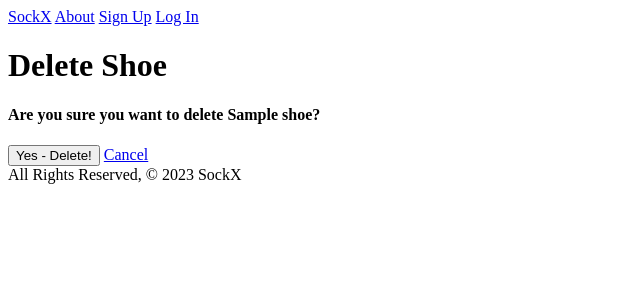
After one commit to jkawashiri/sockx, a Django app: page /shoes/1/delete/ in a window 1280 px wide. The commit adds this page. Shown: the top 300 px of the page, without its empty margins (0-640 px from the left). Run offline with Django 4.2, Linux system fonts and the light colour scheme; tables that the repository leaves empty hold one stand-in row (values such as "Sample post").

Commit message:
update/delete func

```diff
--- a/main_app/models.py
+++ b/main_app/models.py
@@ -1,4 +1,5 @@
 from django.db import models
+from django.urls import reverse
 
 from django.contrib.auth.models import User
 
@@ -15,3 +16,6 @@ class Shoe(models.Model):
 
     def __str__(self):
         return f'{self.name} ({self.id})'
+
+    def get_absolute_url(self):
+        return reverse('detail', kwargs={'pk': self.pk})
--- /dev/null
+++ b/main_app/templates/main_app/shoe_confirm_delete.html
@@ -0,0 +1,14 @@
+{% extends 'base.html' %}
+{% block content %}
+
+<h1>Delete Shoe</h1>
+
+  <h4>Are you sure you want to delete <span class="teal-text">{{ object.name }}</span>?</h4>
+
+  <form action="" method="POST">
+    {% csrf_token %}
+    <input type="submit" value="Yes - Delete!" class="btn">
+    <a href="{% url 'detail' shoe.id %}">Cancel</a>
+  </form>
+
+{% endblock %}
--- a/main_app/templates/shoes/detail.html
+++ b/main_app/templates/shoes/detail.html
@@ -10,6 +10,9 @@
 <p>Description: {{ shoe.description }}</p>
 <p>Release Date: {{ shoe.release_date }}</p>
 <p>Price: ${{ shoe.price }}</p>
+<a href="{% url 'shoes_update' shoe.id %}">EDIT</a>
+<a href="{% url 'shoes_delete' shoe.id %}">DELETE</a>
+
 
 
 {% endblock %}
--- a/main_app/urls.py
+++ b/main_app/urls.py
@@ -8,4 +8,6 @@ urlpatterns = [
     path('shoes/', views.ShoeList.as_view(), name='index'),
     path('shoes/<int:pk>/', views.ShoeDetail.as_view(), name='detail'),
     path('shoes/create/', views.ShoeCreate.as_view(), name='shoes_create'),
+    path('shoes/<int:pk>/update/', views.ShoeUpdate.as_view(), name='shoes_update'),
+    path('shoes/<int:pk>/delete/', views.ShoeDelete.as_view(), name='shoes_delete'),
 ]
--- a/main_app/views.py
+++ b/main_app/views.py
@@ -1,7 +1,7 @@
 from django.shortcuts import render
 from .models import Shoe
 from django.views.generic import ListView, DetailView
-from django.views.generic.edit import CreateView
+from django.views.generic.edit import CreateView, UpdateView, DeleteView
 from django.contrib.auth import login
 from django.contrib.auth.mixins import LoginRequiredMixin
 from django.contrib.auth.forms import UserCreationForm
@@ -44,6 +44,15 @@ class ShoeCreate(LoginRequiredMixin, CreateView):
        form.instance.user = self.request.user
        return super().form_valid(form)
 
+class ShoeUpdate(UpdateView):
+   model = Shoe
+   fields = ['name', 'brand', 'size', 'colorway', 'description', 'release_date', 'price']
+
+
+class ShoeDelete(DeleteView):
+   model = Shoe
+   success_url = '/shoes'
+
 def signup(request):
   error_message = ''
   if request.method == 'POST':
```
